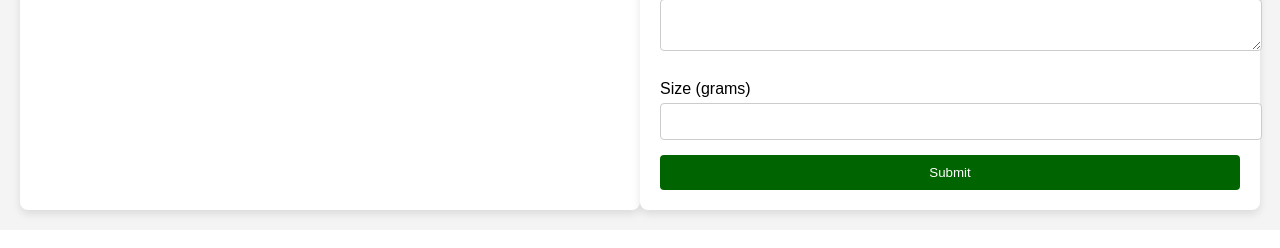
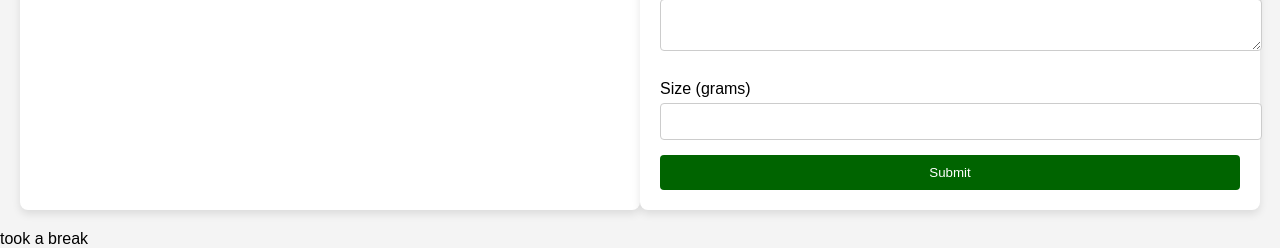
Before and after one commit to brysongroves/final351, a PHP site: page /tracking.php in a window 1280 px wide. Shown: the part 749-997 px from the top of the page. Before the commit the page ends 969 px from the top, so only its background shows below. Run offline with PHP 8.4, Linux system fonts and the light colour scheme; data that the repository does not hold is empty.

Commit message:
back from a break

```diff
--- a/tracking.php
+++ b/tracking.php
@@ -264,3 +264,5 @@ if ($_SERVER['REQUEST_METHOD'] === 'POST') {
     </div>
 </body>
 </html>
+
+took a break
```
